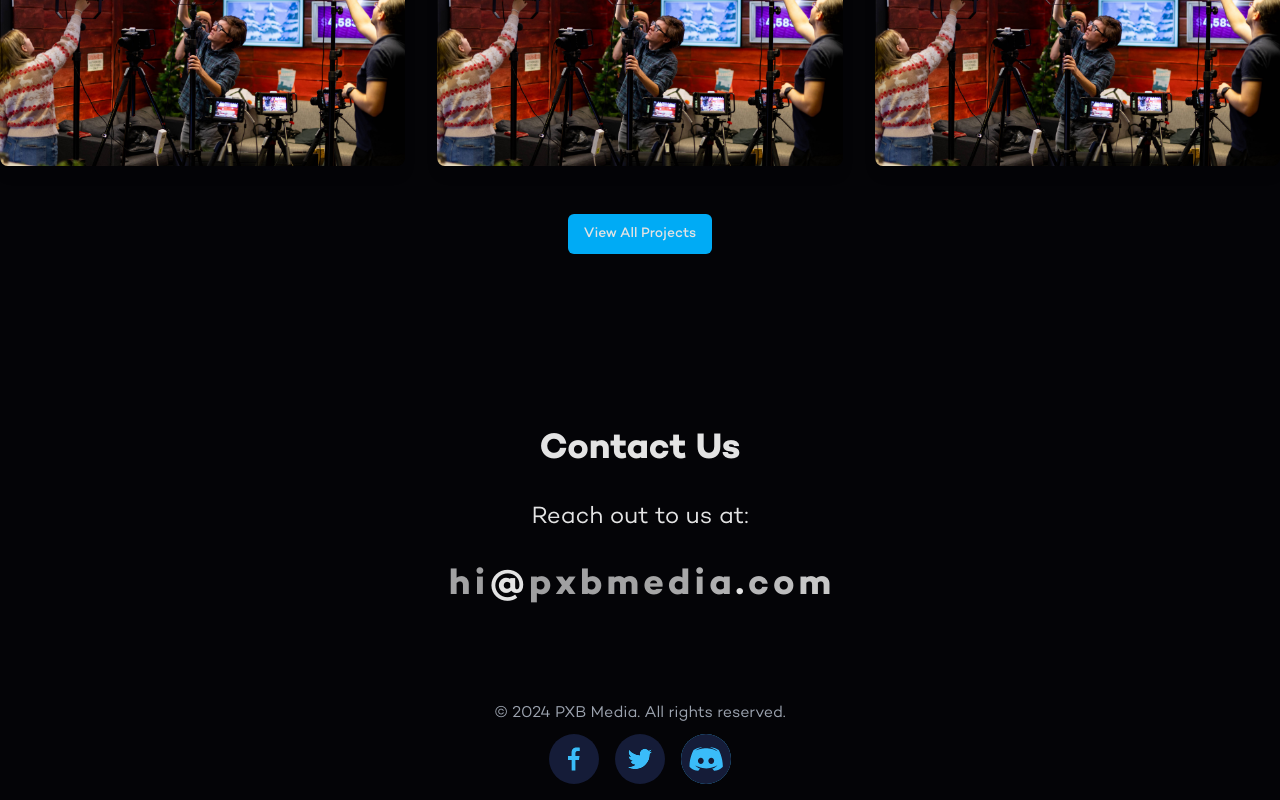
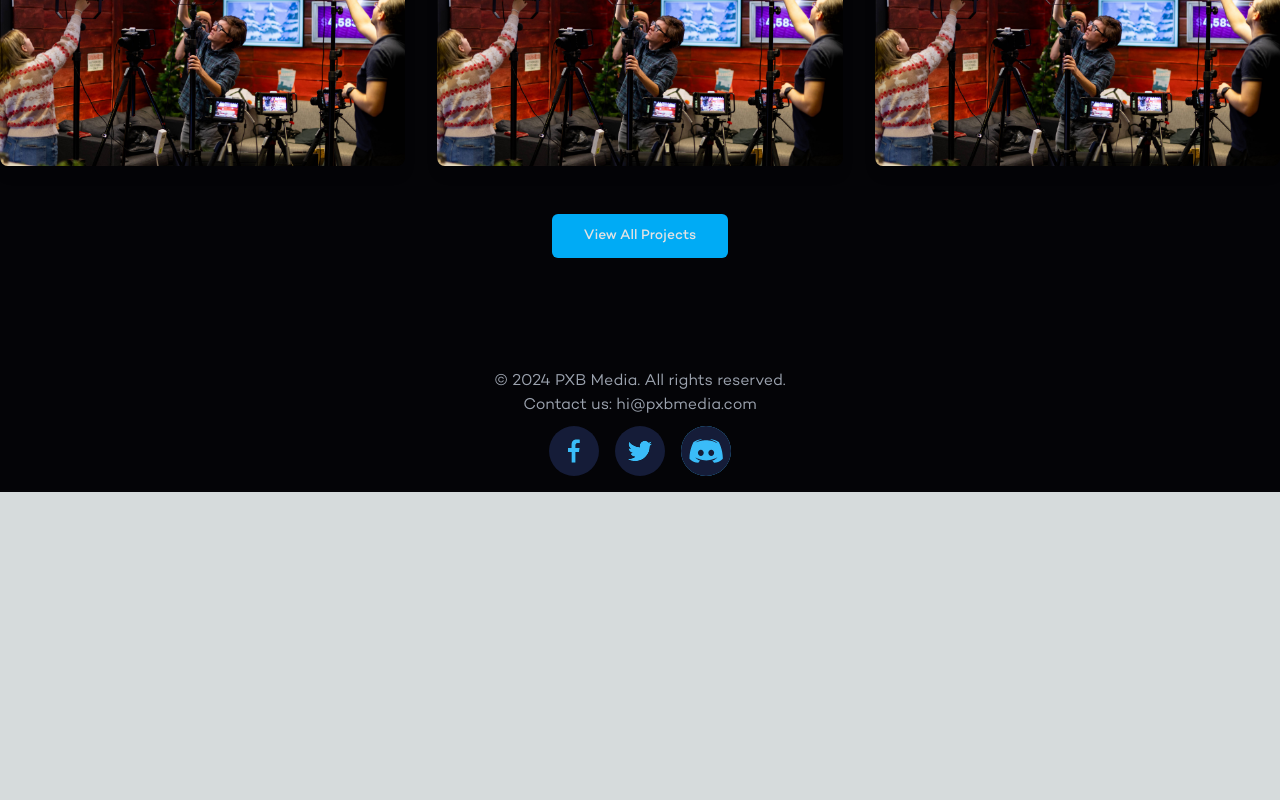
Before and after one commit to ThatGuyHS/pxb-media-test, a Next.js app in the folder pxb-media-test/: page / in a window 1280 px wide. Shown: the part 2397-3197 px from the top of the page. After the commit the page ends 2889 px from the top, so only its background shows below. Built offline with nearby package versions, Linux system fonts and the light colour scheme.

Commit message:
removed contact us section and added email to footer

```diff
--- a/pxb-media-test/app/about-us/page.tsx
+++ b/pxb-media-test/app/about-us/page.tsx
@@ -186,21 +186,26 @@ const AboutUs = () => {
         </section>
         <footer className="bg-[#040407] text-gray-400 py-4 text-center">
         <div className="container mx-auto px-4">
-          <p>&copy; {new Date().getFullYear()} PXB Media. All rights reserved.</p>
+          <p>
+            &copy; {new Date().getFullYear()} PXB Media. All rights reserved.
+          </p>
+          <p>
+            Contact us: hi@pxbmedia.com
+          </p>
           <div className="flex justify-center space-x-4 mt-2">
             <SocialIcon
               url="https://facebook.com/svenskesport"
-            bgColor="#101737"
+              bgColor="#151C38"
               fgColor="#3ABCF9"
             />
             <SocialIcon
               url="https://twitter.com/svenskesport"
-            bgColor="#101737"
+              bgColor="#151C38"
               fgColor="#3ABCF9"
             />
             <SocialIcon
               url="https://discord.gg/RshFVxJpHp"
-            bgColor="#101737"
+              bgColor="#151C38"
               fgColor="#3ABCF9"
             />
           </div>
--- a/pxb-media-test/app/page.tsx
+++ b/pxb-media-test/app/page.tsx
@@ -1,10 +1,10 @@
 "use client";
-import { useState, useRef, useEffect } from 'react';
-import { Button } from '@/components/ui/button';
-import QuoteModal from '@/components/modal/quotemodal';
-import VideoCameraBackIcon from '@mui/icons-material/VideoCameraBack';
-import LaptopIcon from '@mui/icons-material/Laptop';
-import PeopleOutlineIcon from '@mui/icons-material/PeopleOutline';
+import { useState, useRef, useEffect } from "react";
+import { Button } from "@/components/ui/button";
+import QuoteModal from "@/components/modal/quotemodal";
+import VideoCameraBackIcon from "@mui/icons-material/VideoCameraBack";
+import LaptopIcon from "@mui/icons-material/Laptop";
+import PeopleOutlineIcon from "@mui/icons-material/PeopleOutline";
 import { SocialIcon } from "react-social-icons";
 
 export default function Component() {
@@ -39,9 +39,9 @@ export default function Component() {
   };
 
   useEffect(() => {
-    document.addEventListener('mousedown', handleClickOutside);
+    document.addEventListener("mousedown", handleClickOutside);
     return () => {
-      document.removeEventListener('mousedown', handleClickOutside);
+      document.removeEventListener("mousedown", handleClickOutside);
     };
   }, []);
 
@@ -51,49 +51,90 @@ export default function Component() {
         <nav className="container mx-auto flex flex-wrap items-center justify-between py-1 px-4 md:px-0">
           <div className="flex items-center space-x-6">
             <a className="text-xl font-bold" href="/">
-              <img src="/vertical_logo.svg" alt="PXB Media Logo" className="h-10" />
+              <img
+                src="/vertical_logo.svg"
+                alt="PXB Media Logo"
+                className="h-10"
+              />
             </a>
             <button
               className="md:hidden rounded border px-4 py-2 text-sm hover:bg-white hover:text-black transition-colors duration-300"
               onClick={handleToggleMenu}
             >
-              {menuOpen ? 'CLOSE' : 'MENU'}
+              {menuOpen ? "CLOSE" : "MENU"}
             </button>
           </div>
-          <div ref={menuRef} className={`${menuOpen ? 'flex' : 'hidden'} flex-col absolute bg-black w-full mt-2 pb-4 md:pb-0 md:w-auto md:static md:flex md:flex-row md:space-x-6`}>
+          <div
+            ref={menuRef}
+            className={`${
+              menuOpen ? "flex" : "hidden"
+            } flex-col absolute bg-black w-full mt-2 pb-4 md:pb-0 md:w-auto md:static md:flex md:flex-row md:space-x-6`}
+          >
             <div
               className="relative"
               ref={dropdownRef}
               onMouseEnter={handleMouseEnter}
               onMouseLeave={handleMouseLeave}
             >
-              <button
-                className="px-4 py-2 hover:text-gray-300 hover:underline decoration-primary transition-colors duration-300"
-              >
+              <button className="px-4 py-2 hover:text-gray-300 hover:underline decoration-primary transition-colors duration-300">
                 SERVICES
               </button>
-              <div className={`${servicesDropdownOpen ? 'block' : 'hidden'} absolute left-0 w-48 bg-black border border-gray-700 rounded-md shadow-lg`}>
-                <div className="invisible absolute -top-4 left-0 w-full h-4"></div> {/* Invisible div to bridge the gap */}
-                <a className="block px-4 py-2 hover:bg-gray-800" href="/service/production">PRODUCTION</a>
-                <a className="block px-4 py-2 hover:bg-gray-800" href="/service/event-staffing">EVENT STAFFING</a>
-                <a className="block px-4 py-2 hover:bg-gray-800" href="/service/development">DEVELOPMENT</a>
+              <div
+                className={`${
+                  servicesDropdownOpen ? "block" : "hidden"
+                } absolute left-0 w-48 bg-black border border-gray-700 rounded-md shadow-lg`}
+              >
+                <div className="invisible absolute -top-4 left-0 w-full h-4"></div>{" "}
+                {/* Invisible div to bridge the gap */}
+                <a
+                  className="block px-4 py-2 hover:bg-gray-800"
+                  href="/service/production"
+                >
+                  PRODUCTION
+                </a>
+                <a
+                  className="block px-4 py-2 hover:bg-gray-800"
+                  href="/service/event-staffing"
+                >
+                  EVENT STAFFING
+                </a>
+                <a
+                  className="block px-4 py-2 hover:bg-gray-800"
+                  href="/service/development"
+                >
+                  DEVELOPMENT
+                </a>
               </div>
             </div>
-            <a className="px-4 py-2 hover:text-gray-300 hover:underline decoration-primary transition-colors duration-300" href="#contact">
+            <a
+              className="px-4 py-2 hover:text-gray-300 hover:underline decoration-primary transition-colors duration-300"
+              href="#contact"
+            >
               CONTACT
             </a>
-            <a className="px-4 py-2 hover:text-gray-300 hover:underline decoration-primary transition-colors duration-300" href="/about-us">
+            <a
+              className="px-4 py-2 hover:text-gray-300 hover:underline decoration-primary transition-colors duration-300"
+              href="/about-us"
+            >
               ABOUT
             </a>
           </div>
-          <Button onClick={openModal} className="hidden text-[#E3E3E3] md:inline-flex bg-primary hover:bg-primaryAlt" size="sm" variant="default">
+          <Button
+            onClick={openModal}
+            className="hidden text-[#E3E3E3] md:inline-flex bg-primary hover:bg-primaryAlt"
+            size="sm"
+            variant="default"
+          >
             Get a quote
           </Button>
         </nav>
       </header>
       <QuoteModal isOpen={modalIsOpen} onRequestClose={closeModal} />
-      <main className='no-scrollbar'>
-      <section className="relative h-screen bg-cover bg-center bg-fixed" style={{ backgroundImage: "url('/tf.connect-11.jpg')" }}>
+      <main className="no-scrollbar">
+        <section
+          className="relative h-screen bg-cover bg-center bg-fixed"
+          style={{ backgroundImage: "url('/tf.connect-11.jpg')" }}
+        >
           <div className="absolute inset-0 bg-black opacity-50" />
           <div className="relative flex flex-col h-full items-center justify-center text-center px-4">
             <h1 className="text-5xl md:text-7xl font-bold text-white mb-4 animate-fadeIn">
@@ -111,39 +152,57 @@ export default function Component() {
           </div>
           <div className="absolute inset-x-0 bottom-10 flex justify-center animate-bounce">
             <a href="#services" className="text-white">
-      <svg xmlns="http://www.w3.org/2000/svg" width="36" height="36" viewBox="0 0 24 24" fill="none" stroke="currentColor" strokeWidth="2" strokeLinecap="round" strokeLinejoin="round">
+              <svg
+                xmlns="http://www.w3.org/2000/svg"
+                width="36"
+                height="36"
+                viewBox="0 0 24 24"
+                fill="none"
+                stroke="currentColor"
+                strokeWidth="2"
+                strokeLinecap="round"
+                strokeLinejoin="round"
+              >
                 <path d="M6 9l6 6 6-6" />
               </svg>
             </a>
           </div>
         </section>
 
-<section id="services" className="bg-[#040407] py-16 md:py-24 text-white">
+        <section
+          id="services"
+          className="bg-[#040407] py-16 md:py-24 text-white"
+        >
           <div className="container mx-auto px-4 md:px-0">
-    <h2 className="text-center mb-12 text-4xl font-bold md:text-5xl">Our Services</h2>
+            <h2 className="text-center mb-12 text-4xl font-bold md:text-5xl">
+              Our Services
+            </h2>
             <div className="grid grid-cols-1 gap-8 md:grid-cols-2 lg:grid-cols-3">
               {[
                 {
                   icon: <VideoCameraBackIcon fontSize="large" />,
                   title: "Broadcast Production",
-          description: "State-of-the-art esports studio equipped with the latest technology for immersive experiences.",
+                  description:
+                    "State-of-the-art esports studio equipped with the latest technology for immersive experiences.",
                   image: "/tf.connect-11.jpg",
-          link: "/services/broadcast-production"
+                  link: "/services/broadcast-production",
                 },
                 {
                   icon: <LaptopIcon fontSize="large" />,
                   title: "Web Development",
-          description: "Crafting engaging content from video production to graphic design to showcase your brand.",
+                  description:
+                    "Crafting engaging content from video production to graphic design to showcase your brand.",
                   image: "/tf.connect-11.jpg",
-          link: "/services/web-development"
+                  link: "/services/web-development",
                 },
                 {
                   icon: <PeopleOutlineIcon fontSize="large" />,
                   title: "Esports Event Staffing",
-          description: "Handling logistics from venue selection to live streaming for unforgettable events.",
+                  description:
+                    "Handling logistics from venue selection to live streaming for unforgettable events.",
                   image: "/tf.connect-11.jpg",
-          link: "/services/event-staffing"
-        }
+                  link: "/services/event-staffing",
+                },
               ].map((service, index) => (
                 <a
                   key={index}
@@ -160,7 +219,9 @@ export default function Component() {
                   <div className="p-6">
                     <div className="flex items-center mb-4">
                       <div className="text-primary mr-3">{service.icon}</div>
-              <h3 className="text-2xl font-semibold">{service.title}</h3>
+                      <h3 className="text-2xl font-semibold">
+                        {service.title}
+                      </h3>
                     </div>
                     <p className="mb-4">{service.description}</p>
                     <span className="inline-block bg-primary hover:bg-primaryAlt transition-colors duration-300 text-white font-bold py-2 px-4 rounded">
@@ -173,10 +234,11 @@ export default function Component() {
           </div>
         </section>
 
-
         <section className="bg-[#040407] py-16 text-white">
           <div className="container mx-auto px-4 md:px-0">
-    <h2 className="text-center mb-12 text-3xl font-bold md:text-4xl">Trusted By</h2>
+            <h2 className="text-center mb-12 text-3xl font-bold md:text-4xl">
+              Trusted By
+            </h2>
             <div className="grid grid-cols-2 md:grid-cols-3 lg:grid-cols-4 gap-8 items-center">
               {[
                 "/Logo-esu-border.jpg",
@@ -197,23 +259,65 @@ export default function Component() {
           </div>
         </section>
 
-
         <section className="bg-[#040407] py-16 md:py-24 text-white">
           <div className="container mx-auto px-4 md:px-0">
-    <h2 className="mb-12 text-4xl font-bold md:text-5xl text-center">Our Cases</h2>
+            <h2 className="mb-12 text-4xl font-bold md:text-5xl text-center">
+              Our Cases
+            </h2>
             <div className="grid grid-cols-1 md:grid-cols-2 lg:grid-cols-3 gap-8">
               {[
-        { img: "/tf.connect-11.jpg", logo: "/event-logo-1.png", title: "Project 1", desc: "Lorem ipsum dolor sit amet, consectetur adipiscing elit." },
-        { img: "/tf.connect-11.jpg", logo: "/event-logo-2.png", title: "Project 2", desc: "Lorem ipsum dolor sit amet, consectetur adipiscing elit." },
-        { img: "/tf.connect-11.jpg", logo: "/event-logo-3.png", title: "Project 3", desc: "Lorem ipsum dolor sit amet, consectetur adipiscing elit." },
-        { img: "/tf.connect-11.jpg", logo: "/event-logo-4.png", title: "Project 4", desc: "Pellentesque habitant morbi tristique senectus." },
-        { img: "/tf.connect-11.jpg", logo: "/event-logo-5.png", title: "Project 5", desc: "Etiam porta sem malesuada magna mollis euismod." },
-        { img: "/tf.connect-11.jpg", logo: "/event-logo-6.png", title: "Project 6", desc: "Nulla vitae elit libero, a pharetra augue." }
+                {
+                  img: "/tf.connect-11.jpg",
+                  logo: "/event-logo-1.png",
+                  title: "Project 1",
+                  desc: "Lorem ipsum dolor sit amet, consectetur adipiscing elit.",
+                },
+                {
+                  img: "/tf.connect-11.jpg",
+                  logo: "/event-logo-2.png",
+                  title: "Project 2",
+                  desc: "Lorem ipsum dolor sit amet, consectetur adipiscing elit.",
+                },
+                {
+                  img: "/tf.connect-11.jpg",
+                  logo: "/event-logo-3.png",
+                  title: "Project 3",
+                  desc: "Lorem ipsum dolor sit amet, consectetur adipiscing elit.",
+                },
+                {
+                  img: "/tf.connect-11.jpg",
+                  logo: "/event-logo-4.png",
+                  title: "Project 4",
+                  desc: "Pellentesque habitant morbi tristique senectus.",
+                },
+                {
+                  img: "/tf.connect-11.jpg",
+                  logo: "/event-logo-5.png",
+                  title: "Project 5",
+                  desc: "Etiam porta sem malesuada magna mollis euismod.",
+                },
+                {
+                  img: "/tf.connect-11.jpg",
+                  logo: "/event-logo-6.png",
+                  title: "Project 6",
+                  desc: "Nulla vitae elit libero, a pharetra augue.",
+                },
               ].map((project, index) => (
-        <div key={index} className="group relative overflow-hidden rounded-lg shadow-lg transition-all duration-300 hover:shadow-2xl hover:shadow-primary/30">
-          <img src={project.img} alt={project.title} className="w-full h-64 object-cover transition-transform duration-300 group-hover:scale-110" />
+                <div
+                  key={index}
+                  className="group relative overflow-hidden rounded-lg shadow-lg transition-all duration-300 hover:shadow-2xl hover:shadow-primary/30"
+                >
+                  <img
+                    src={project.img}
+                    alt={project.title}
+                    className="w-full h-64 object-cover transition-transform duration-300 group-hover:scale-110"
+                  />
                   <div className="absolute inset-0 bg-gradient-to-t from-black to-transparent opacity-0 group-hover:opacity-100 transition-opacity duration-300 flex flex-col justify-end p-6">
-            <img src={project.logo} alt={`${project.title} Logo`} className="h-8 mb-2" />
+                    <img
+                      src={project.logo}
+                      alt={`${project.title} Logo`}
+                      className="h-8 mb-2"
+                    />
                     <h3 className="text-xl font-bold mb-2">{project.title}</h3>
                     <p className="text-sm">{project.desc}</p>
                   </div>
@@ -221,42 +325,25 @@ export default function Component() {
               ))}
             </div>
             <div className="text-center mt-12">
-      <Button className="bg-primary hover:bg-primaryAlt transition-colors duration-300 text-lg" variant="default">
+              <Button
+                size={"lg"}
+                className="bg-primary hover:bg-primaryAlt transition-colors duration-300 text-lg"
+                variant="default"
+              >
                 View All Projects
               </Button>
-    </div>
-  </div>
-</section>
-
-
-
-        <section id="contact" className="bg-[#040407] py-12 md:py-20 text-white">
-          <div className="container mx-auto px-4 md:px-0 text-center">
-            <h2 className="mb-6 text-3xl font-bold md:mb-8 md:text-4xl">Contact Us</h2>
-            <p className="text-xl md:text-2xl">Reach out to us at:</p>
-            <div className="text-3xl md:text-4xl font-bold mt-6 md:mt-8 flex justify-center space-x-1">
-              <span className="inline-block animate-pulse">h</span>
-              <span className="inline-block animate-pulse" style={{ animationDelay: '0.1s' }}>i</span>
-              <span className="inline-block">@</span>
-              <span className="inline-block animate-pulse" style={{ animationDelay: '0.2s' }}>p</span>
-              <span className="inline-block animate-pulse" style={{ animationDelay: '0.3s' }}>x</span>
-              <span className="inline-block animate-pulse" style={{ animationDelay: '0.4s' }}>b</span>
-              <span className="inline-block animate-pulse" style={{ animationDelay: '0.5s' }}>m</span>
-              <span className="inline-block animate-pulse" style={{ animationDelay: '0.6s' }}>e</span>
-              <span className="inline-block animate-pulse" style={{ animationDelay: '0.7s' }}>d</span>
-              <span className="inline-block animate-pulse" style={{ animationDelay: '0.8s' }}>i</span>
-              <span className="inline-block animate-pulse" style={{ animationDelay: '0.9s' }}>a</span>
-              <span className="inline-block">.</span>
-              <span className="inline-block animate-pulse" style={{ animationDelay: '1s' }}>c</span>
-              <span className="inline-block animate-pulse" style={{ animationDelay: '1.1s' }}>o</span>
-              <span className="inline-block animate-pulse" style={{ animationDelay: '1.2s' }}>m</span>
             </div>
           </div>
         </section>
       </main>
       <footer className="bg-[#040407] text-gray-400 py-4 text-center">
         <div className="container mx-auto px-4">
-          <p>&copy; {new Date().getFullYear()} PXB Media. All rights reserved.</p>
+          <p>
+            &copy; {new Date().getFullYear()} PXB Media. All rights reserved.
+          </p>
+          <p>
+            Contact us: hi@pxbmedia.com
+          </p>
           <div className="flex justify-center space-x-4 mt-2">
             <SocialIcon
               url="https://facebook.com/svenskesport"
--- a/pxb-media-test/app/service/development/page.tsx
+++ b/pxb-media-test/app/service/development/page.tsx
@@ -262,21 +262,26 @@ const ServicesComponent: React.FC = () => {
       </section>
       <footer className="bg-[#040407] text-gray-400 py-4 text-center">
         <div className="container mx-auto px-4">
-          <p>&copy; {new Date().getFullYear()} PXB Media. All rights reserved.</p>
+          <p>
+            &copy; {new Date().getFullYear()} PXB Media. All rights reserved.
+          </p>
+          <p>
+            Contact us: hi@pxbmedia.com
+          </p>
           <div className="flex justify-center space-x-4 mt-2">
             <SocialIcon
               url="https://facebook.com/svenskesport"
-            bgColor="#101737"
+              bgColor="#151C38"
               fgColor="#3ABCF9"
             />
             <SocialIcon
               url="https://twitter.com/svenskesport"
-            bgColor="#101737"
+              bgColor="#151C38"
               fgColor="#3ABCF9"
             />
             <SocialIcon
               url="https://discord.gg/RshFVxJpHp"
-            bgColor="#101737"
+              bgColor="#151C38"
               fgColor="#3ABCF9"
             />
           </div>
--- a/pxb-media-test/app/service/event-staffing/page.tsx
+++ b/pxb-media-test/app/service/event-staffing/page.tsx
@@ -262,21 +262,26 @@ const ServicesComponent: React.FC = () => {
       </section>
       <footer className="bg-[#040407] text-gray-400 py-4 text-center">
         <div className="container mx-auto px-4">
-          <p>&copy; {new Date().getFullYear()} PXB Media. All rights reserved.</p>
+          <p>
+            &copy; {new Date().getFullYear()} PXB Media. All rights reserved.
+          </p>
+          <p>
+            Contact us: hi@pxbmedia.com
+          </p>
           <div className="flex justify-center space-x-4 mt-2">
             <SocialIcon
               url="https://facebook.com/svenskesport"
-            bgColor="#101737"
+              bgColor="#151C38"
               fgColor="#3ABCF9"
             />
             <SocialIcon
               url="https://twitter.com/svenskesport"
-            bgColor="#101737"
+              bgColor="#151C38"
               fgColor="#3ABCF9"
             />
             <SocialIcon
               url="https://discord.gg/RshFVxJpHp"
-            bgColor="#101737"
+              bgColor="#151C38"
               fgColor="#3ABCF9"
             />
           </div>
--- a/pxb-media-test/app/service/production/page.tsx
+++ b/pxb-media-test/app/service/production/page.tsx
@@ -262,21 +262,26 @@ const ServicesComponent: React.FC = () => {
       </section>
       <footer className="bg-[#040407] text-gray-400 py-4 text-center">
         <div className="container mx-auto px-4">
-          <p>&copy; {new Date().getFullYear()} PXB Media. All rights reserved.</p>
+          <p>
+            &copy; {new Date().getFullYear()} PXB Media. All rights reserved.
+          </p>
+          <p>
+            Contact us: hi@pxbmedia.com
+          </p>
           <div className="flex justify-center space-x-4 mt-2">
             <SocialIcon
               url="https://facebook.com/svenskesport"
-            bgColor="#101737"
+              bgColor="#151C38"
               fgColor="#3ABCF9"
             />
             <SocialIcon
               url="https://twitter.com/svenskesport"
-            bgColor="#101737"
+              bgColor="#151C38"
               fgColor="#3ABCF9"
             />
             <SocialIcon
               url="https://discord.gg/RshFVxJpHp"
-            bgColor="#101737"
+              bgColor="#151C38"
               fgColor="#3ABCF9"
             />
           </div>
```
Lines whose indentation alone changed are shown as unchanged.
